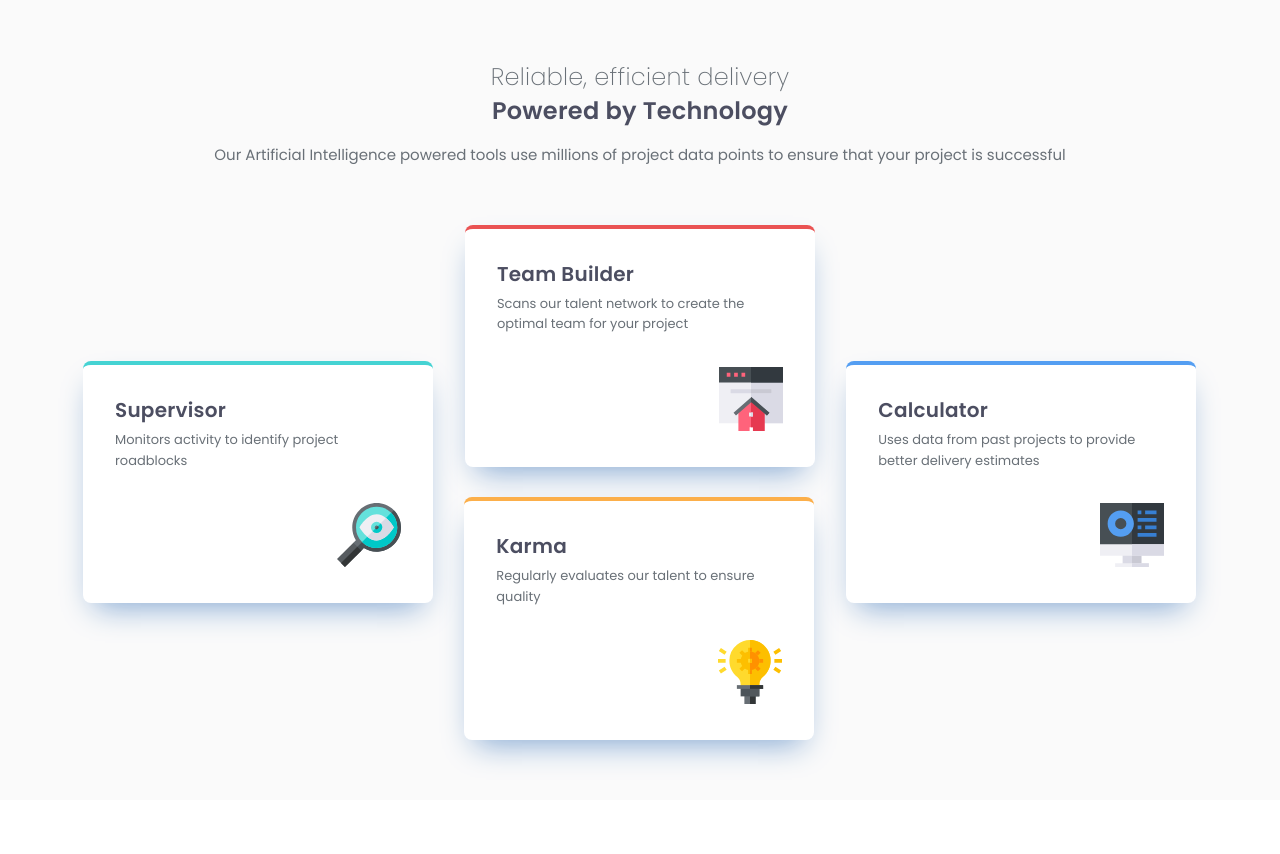
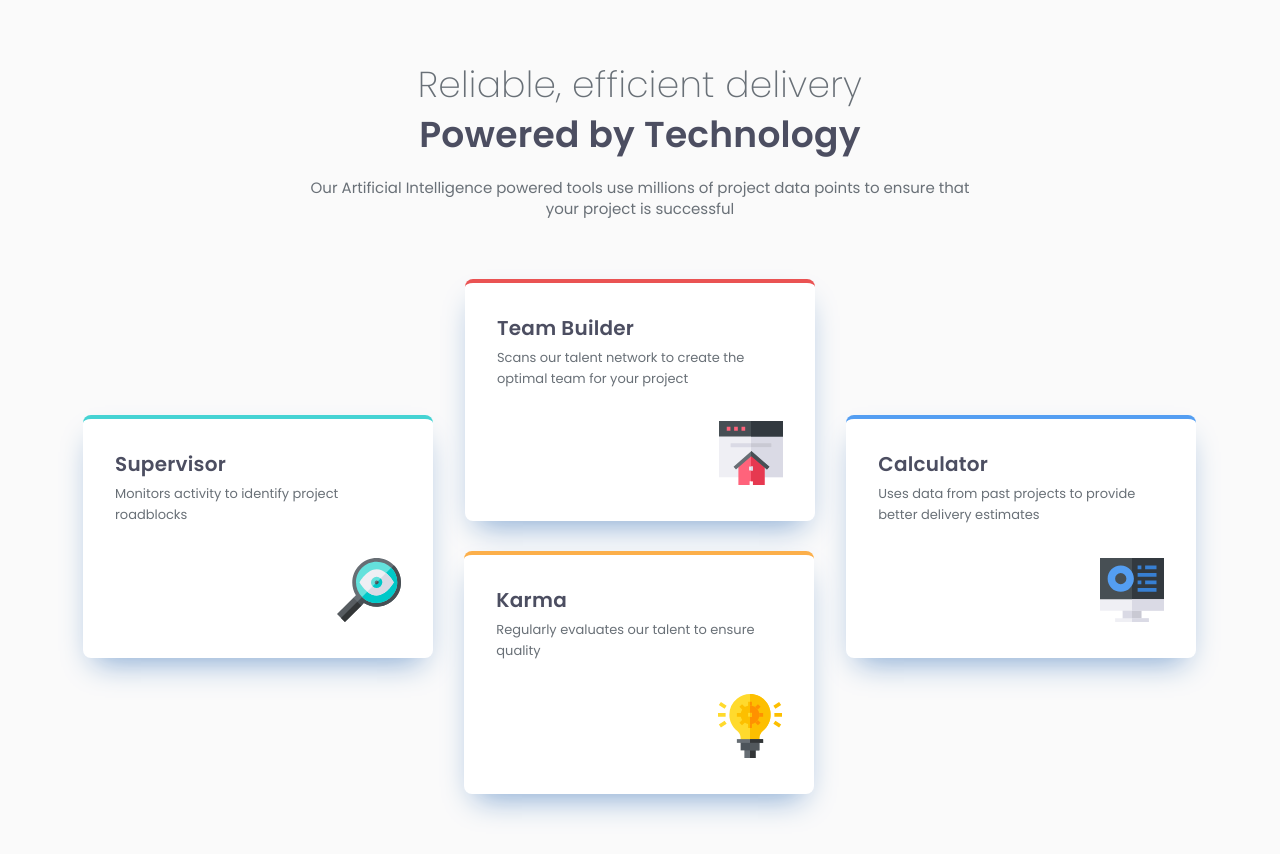
Before and after one commit to przemekkoczwara/four-cards, a website built with Vite: page index.html in a window 1280 px wide. Before the commit the page ends 800 px from the top, so only its background shows below. Built offline with nearby package versions, Linux system fonts and the light colour scheme.

Commit message:
Add last upgrade -> change font size on the .hero, new screenshot

```diff
--- a/src/sass/_cards.scss
+++ b/src/sass/_cards.scss
@@ -9,11 +9,6 @@
   text-align: center;
 }
 
-@media (min-width: 768px) {
-  .hero {
-    padding: 0 5rem;
-  }
-}
 .title,
 .subtitle {
   font-size: vars.$font-size-24;
@@ -31,6 +26,16 @@
   line-height: vars.$line-height-140;
   color: vars.$secondary-grey-light;
   margin-bottom: vars.$spacing-60;
+}
+
+@media (min-width: 768px) {
+  .hero {
+    padding: 0 6rem;
+  }
+  .title,
+  .subtitle {
+    font-size: vars.$font-size-36;
+  }
 }
 
 .card {
@@ -101,6 +106,9 @@
 }
 
 @media (min-width: 1024px) {
+  .hero {
+    padding: 0 14rem;
+  }
   .cards {
     grid-template-columns: 1fr 1fr 1fr;
     grid-template-rows: auto auto;
```
Also changed, not shown: README.md, src/design/4cards-grid.png (deleted), src/design/screenshot.png (added).
